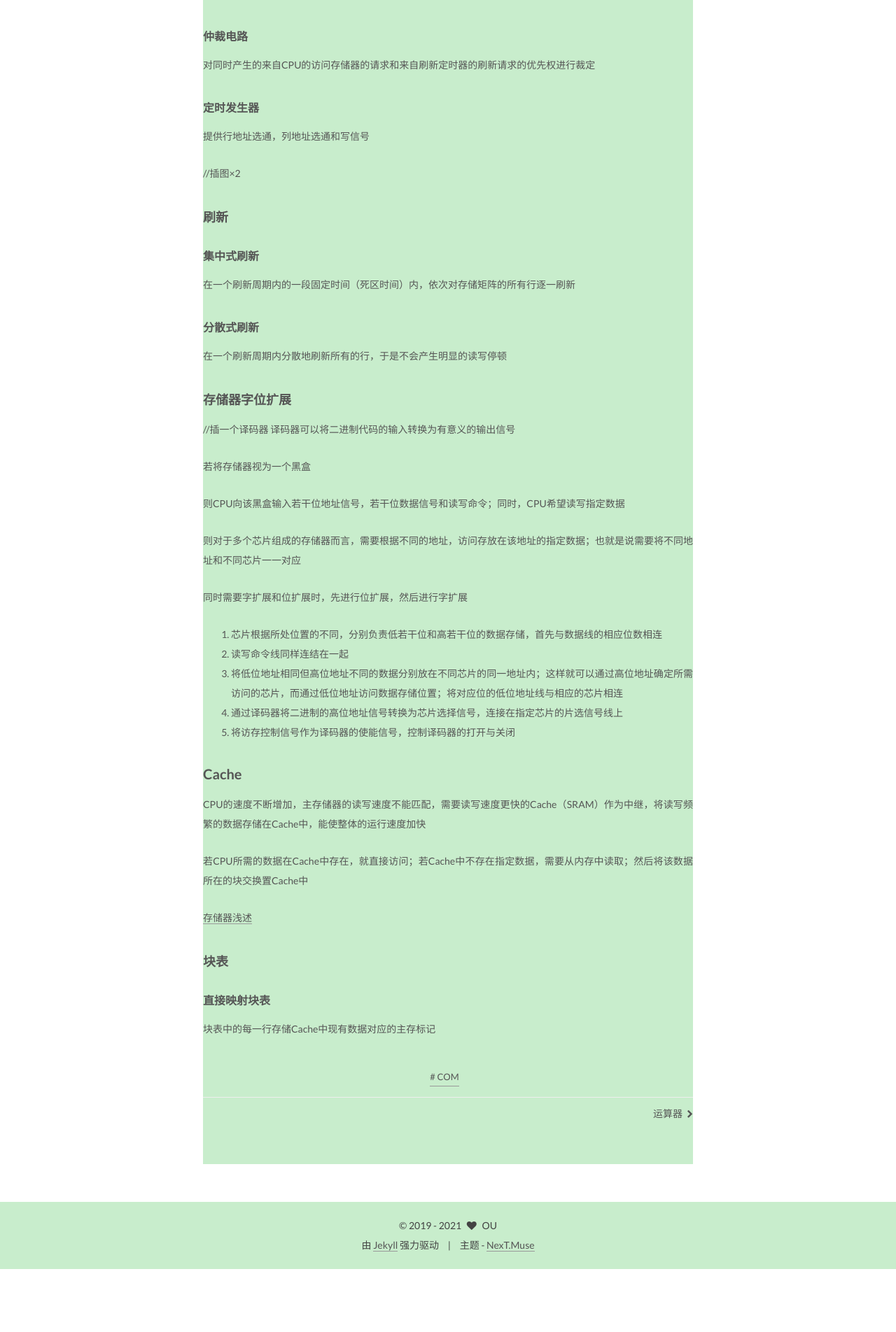
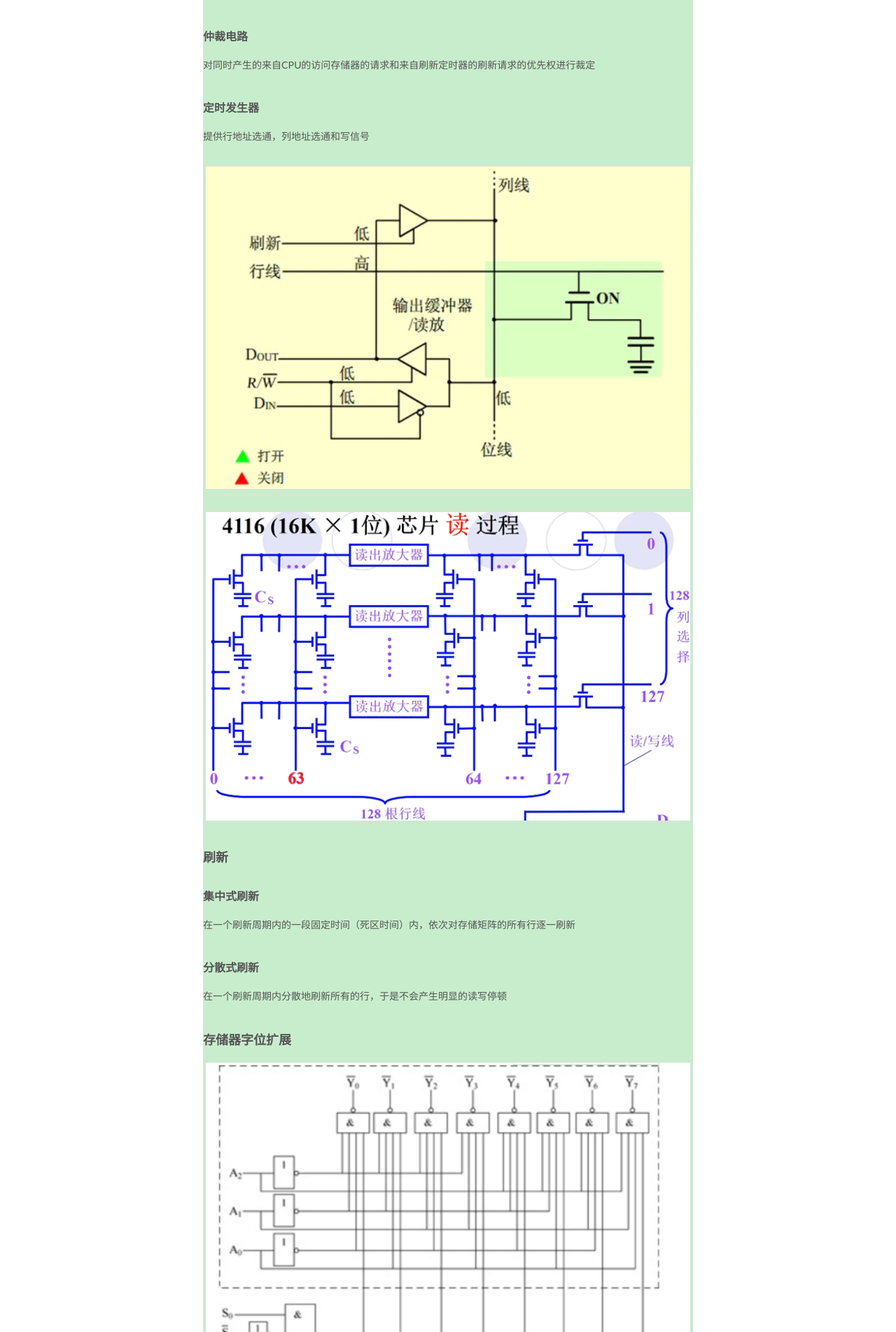
Before and after one commit to ONLYUNIVERSE/ONLYUNIVERSE.github.io, a Jekyll site: the page built from _posts/2021-03-04-存储器.md, in a window 1280 px wide. Shown: the part 2737-4641 px from the top of the page at 70% size. Built offline with Jekyll 4.4.1, drawn with Linux system fonts in a browser that asks for light colours; before the commit the page ends 4551 px from its top, so only the background shows below that; some of the changed text lies outside the part shown.

Commit message:
Update 2021-03-04-存储器.md

```diff
--- a/_posts/2021-03-04-存储器.md
+++ b/_posts/2021-03-04-存储器.md
@@ -107,7 +107,9 @@ DRAM由MOS电路中的栅极电容保存二进制信息，是系统主存的构
 
 提供行地址选通，列地址选通和写信号
 
-//插图×2
+![](https://github.com/ONLYUNIVERSE/ONLYUNIVERSE.github.io/blob/master/Image/DRAM.png?raw=true)
+
+![](https://github.com/ONLYUNIVERSE/ONLYUNIVERSE.github.io/blob/master/Image/4116.png?raw=true)
 
 ### 刷新
 
@@ -121,7 +123,7 @@ DRAM由MOS电路中的栅极电容保存二进制信息，是系统主存的构
 
 ### 存储器字位扩展
 
-//插一个译码器
+![](https://github.com/ONLYUNIVERSE/ONLYUNIVERSE.github.io/blob/master/Image/38.png?raw=true)
 译码器可以将二进制代码的输入转换为有意义的输出信号
 
 若将存储器视为一个黑盒
```
